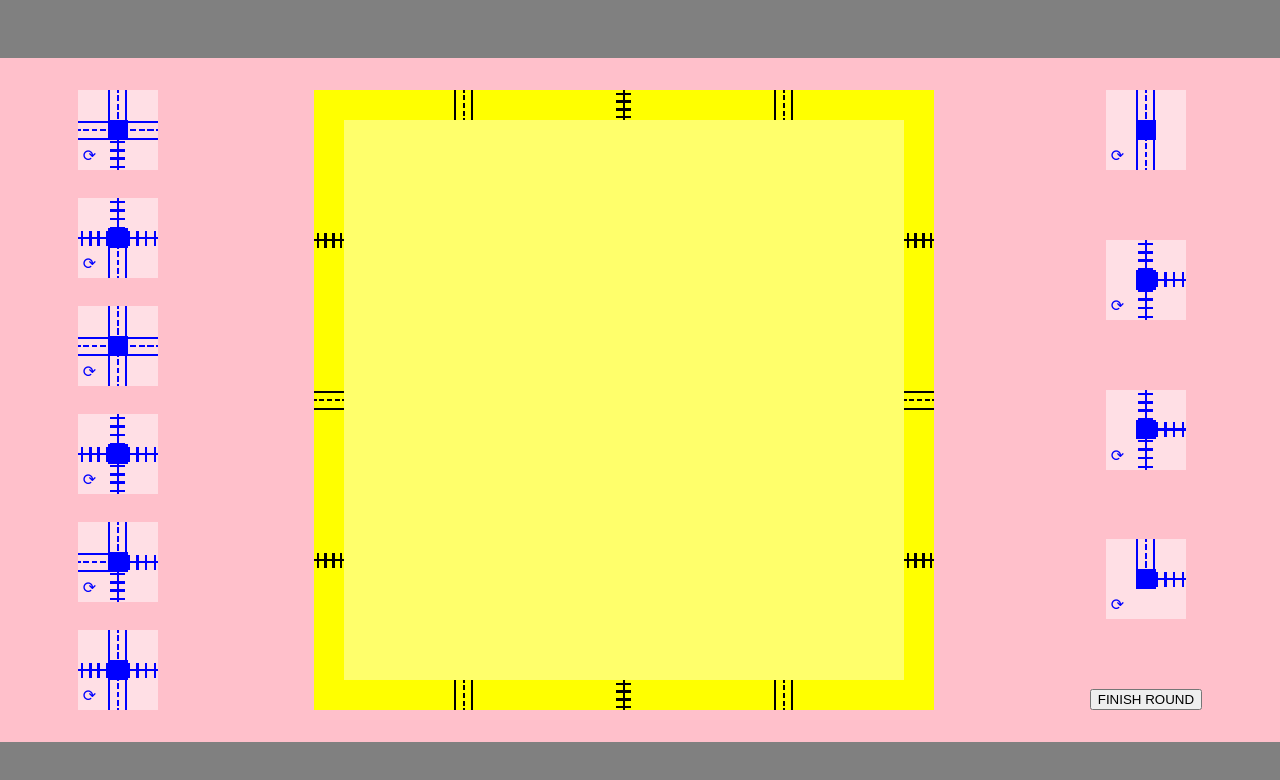
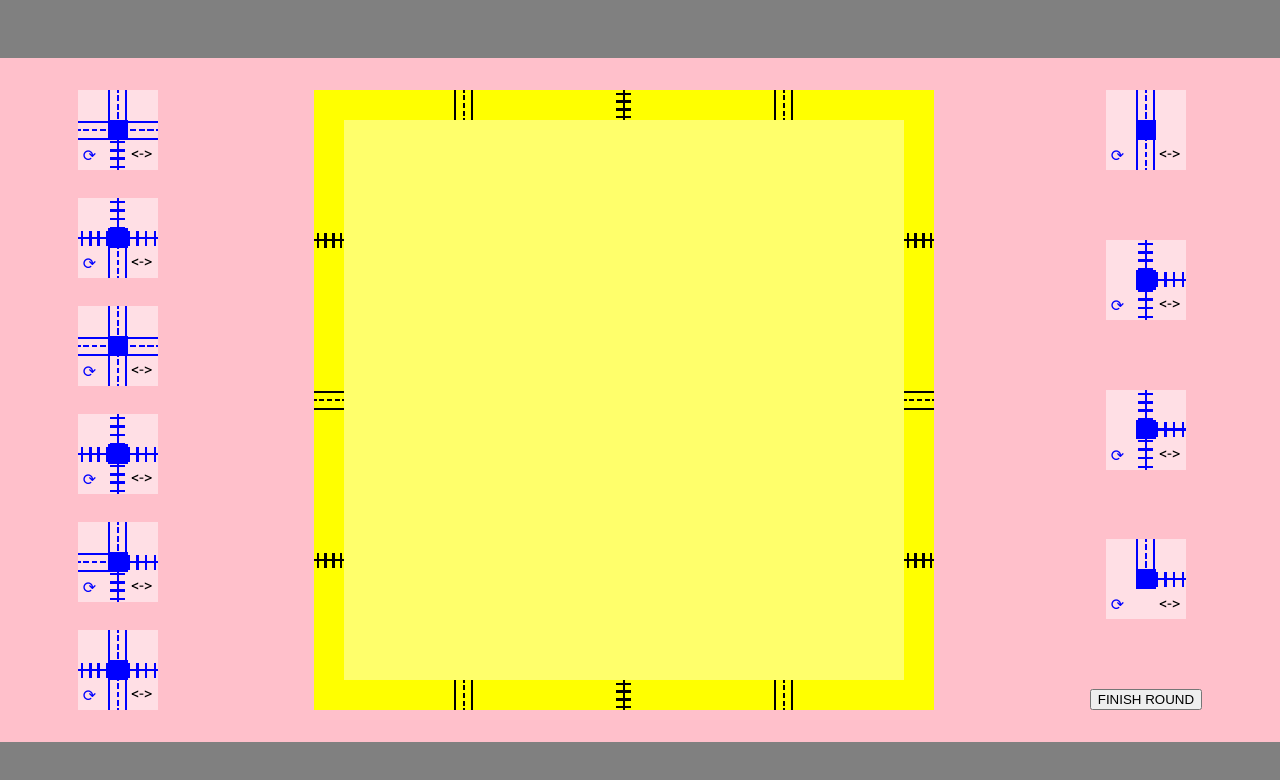
Before and after one commit to Ewa-M/kolejowy-szlak, an Angular app: page / in a window 1280 px wide. Shown: the top 780 px of the page. Built offline with nearby package versions, Linux system fonts and the light colour scheme.

Commit message:
obrot 2,  usuwanie nadmiarowych skrzyzowan dziala

```diff
--- a/src/app/board/board/board.component.html
+++ b/src/app/board/board/board.component.html
@@ -8,12 +8,15 @@
         [cdkDropListEnterPredicate]="intersectionsPredicate"
         class="side-panel"
         (cdkDropListDropped)="drop($event)">
+
         <app-tile  *ngFor="let tile  of intersections"
             cdkDrag
             [cdkDragData]="tile"
             [tile]="tile" [color]="'blue'"
             [cdkDragDisabled]="intersections.length < 4"
-            (turnTile)="turnIntersection(tile)"  ></app-tile>
+            (turnTile)="turnIntersection(tile)"
+            (sidesTile)="sidesIntersection(tile)"
+        ></app-tile>
     </div>
 
     <div class="board">
@@ -51,7 +54,8 @@
                         [cdkDragData]="tile[0]"
                         [cdkDragDisabled]="tile[0].isEmpty"
                         [color]="'blue'"
-                        (turnTile)="turnBoard(tile[0])"></app-tile>
+                        (turnTile)="turnBoard(tile[0])"
+                        (sidesTile)="sidesBoard(tile[0])"></app-tile>
             </div>
         </div>
 
@@ -63,8 +67,15 @@
         [cdkDropListData]="dice"
         [cdkDropListEnterPredicate]="dicePredicate"
         (cdkDropListDropped)="drop($event)">
-        <app-tile  *ngFor="let tile  of dice"  cdkDrag [cdkDragData]="tile" [tile]="tile" [color]="'blue'" (turnTile)="turnDice(tile)"  ></app-tile>
-
+        <app-tile
+            *ngFor="let tile  of dice"
+            cdkDrag
+            [cdkDragData]="tile"
+            [tile]="tile"
+            [color]="'blue'"
+            (turnTile)="turnDice(tile)"
+            (sidesTile)="sidesDice(tile)"
+        ></app-tile>
 
         <button (click)="newRound()">FINISH ROUND</button>
     </div>
--- a/src/app/board/board/board.component.ts
+++ b/src/app/board/board/board.component.ts
@@ -2,7 +2,7 @@ import { trigger } from '@angular/animations';
 import { CdkDrag, CdkDragDrop, CdkDropList, moveItemInArray, transferArrayItem } from '@angular/cdk/drag-drop';
 import { Component, Input, OnInit } from '@angular/core';
 import { Subscription } from 'rxjs';
-import { connected, fitsOnBoard, fitsWithEntry, Intersections, Tile, turn, validateBoard } from 'src/app/board/tile';
+import { connected, fitsOnBoard, fitsWithEntry, Intersections, sides, Tile, turn, validateBoard } from 'src/app/board/tile';
 import { DiceService } from 'src/app/services/dice.service';
 
 @Component({
@@ -54,7 +54,7 @@ export class BoardComponent implements OnInit {
 
 
   boardPredicate(drag: CdkDrag<Tile>, drop: CdkDropList<Tile[]>) {
-    return drop.data.length == 1
+    return drop.data[0].isEmpty == true
   }
 
   dicePredicate(drag: CdkDrag<Tile>, drop: CdkDropList<Tile[]>) {
@@ -76,11 +76,27 @@ export class BoardComponent implements OnInit {
     }
   }
 
+  sidesDice(tile:Tile) {
+    let index = this.dice.findIndex(e => e.id == tile.id)
+    let tile2: Tile = this.dice[index];
+    if (tile2) {
+      tile2 = sides(tile2);
+    }
+  }
+
   turnBoard(tile:Tile) {
     let index = this.freeSpace.findIndex(e => e[0].id == tile.id)
     let tile2: Tile = this.freeSpace[index][0];
     if (tile2) {
       tile2 = turn(tile2);
+    }
+  }
+
+  sidesBoard(tile:Tile) {
+    let index = this.freeSpace.findIndex(e => e[0].id == tile.id)
+    let tile2: Tile = this.freeSpace[index][0];
+    if (tile2) {
+      tile2 = sides(tile2);
     }
   }
 
@@ -92,8 +108,15 @@ export class BoardComponent implements OnInit {
     }
   }
 
+  sidesIntersection(tile:Tile) {
+    let index = this.intersections.findIndex(e => e.id == tile.id)
+    let tile2: Tile = this.intersections[index];
+    if (tile2) {
+      tile2 = sides(tile2);
+    }
+  }
+
   validOnBoard(toCheck: Tile[]): Tile[] {
-
     let valid : Tile[] = [];
     let invalid: Tile[] = [];
 
@@ -109,7 +132,11 @@ export class BoardComponent implements OnInit {
 
       const newInterections = toCheck.filter(x => /intersection/.test(x.id))
       if (newInterections.length > 1) {
-      this.freeSpace = this.freeSpace.filter(x => x.length == 1 || !/intersection/.test(x[0].id))
+
+        for (let x of this.freeSpace) {
+          if (/intersection/.test(x[0].id)) x.shift();
+        }
+        console.log(this.freeSpace)
         this.intersections.push(...newInterections)
         return false;
       }
--- a/src/app/board/tile.ts
+++ b/src/app/board/tile.ts
@@ -35,6 +35,28 @@ export const Intersections: Tile[] = [
 
 ]
 
+export function turn(tile: Tile) {
+  let firstroad = tile.road[3]
+      let firstrail = tile.rail[3]
+      for(let i = 2; i>=0; i--) {
+        tile.road[i+1] = tile.road[i];
+        tile.rail[i+1] = tile.rail[i];
+      }
+      tile.road[0] = firstroad;
+      tile.rail[0] = firstrail;
+    return tile;
+}
+
+export function sides(tile: Tile) {
+  let x = tile.road[1];
+  tile.road[1] = tile.road[3];
+  tile.road[3] = x;
+  x = tile.rail[1];
+  tile.rail[1] = tile.rail[3];
+  tile.rail[3] = x;
+  return tile;
+}
+
 export function connected(tile1: Tile, tile2: Tile): boolean {
   if(!(tile1.x && tile1.y && tile2.x && tile2.y)) return false;
 
@@ -47,18 +69,6 @@ export function connected(tile1: Tile, tile2: Tile): boolean {
     if (tile1.x == tile2.x + 1 && ((tile1.road[3] && tile2.road[1]) || (tile1.rail[3] && tile2.rail[1]))) return true;
   }
   return false;
-}
-
-export function turn(tile: Tile) {
-  let firstroad = tile.road[3]
-      let firstrail = tile.rail[3]
-      for(let i = 2; i>=0; i--) {
-        tile.road[i+1] = tile.road[i];
-        tile.rail[i+1] = tile.rail[i];
-      }
-      tile.road[0] = firstroad;
-      tile.rail[0] = firstrail;
-    return tile;
 }
 
 export function fitsOnBoard(tile: Tile, board: Tile[]): boolean {
--- a/src/app/board/tile/tile.component.css
+++ b/src/app/board/tile/tile.component.css
@@ -10,7 +10,7 @@
     grid-template-areas:
     ". upper ."
     "left middle right"
-    "turn lower ."
+    "turn lower sides"
     ;
     align-items: center;
     justify-items: center;
@@ -27,6 +27,10 @@
     color: var(--color);
     cursor: pointer;
     user-select: none;
+}
+
+.sides {
+    grid-area: sides;
 }
 
 .upper {grid-area: upper;}
--- a/src/app/board/tile/tile.component.html
+++ b/src/app/board/tile/tile.component.html
@@ -19,4 +19,5 @@
     <div *ngIf="tile.road[2]" class="lower vertical vroad"></div>
     <div *ngIf="tile.road[3]" class="left horizontal hroad"></div>
     <div *ngIf="!tile.isEmpty" class="turn" (click)="turn()">⟳</div>
+    <div *ngIf="!tile.isEmpty" class="sides" (click)="sides()"><-></div>
 </div>
--- a/src/app/board/tile/tile.component.ts
+++ b/src/app/board/tile/tile.component.ts
@@ -11,6 +11,8 @@ export class TileComponent implements OnInit {
 @Input() tile: Tile = {rail: [], road: [], id: ""};
 @Input() color: string ='black';
 @Output() turnTile: EventEmitter<Tile> = new EventEmitter();
+@Output() sidesTile: EventEmitter<Tile> = new EventEmitter();
+
   constructor() {}
 
   ngOnInit(): void {
@@ -19,4 +21,7 @@ export class TileComponent implements OnInit {
   turn(){
     this.turnTile.emit(this.tile)
   }
+  sides() {
+    this.sidesTile.emit(this.tile)
+  }
 }
```
Lines whose indentation alone changed are shown as unchanged.
